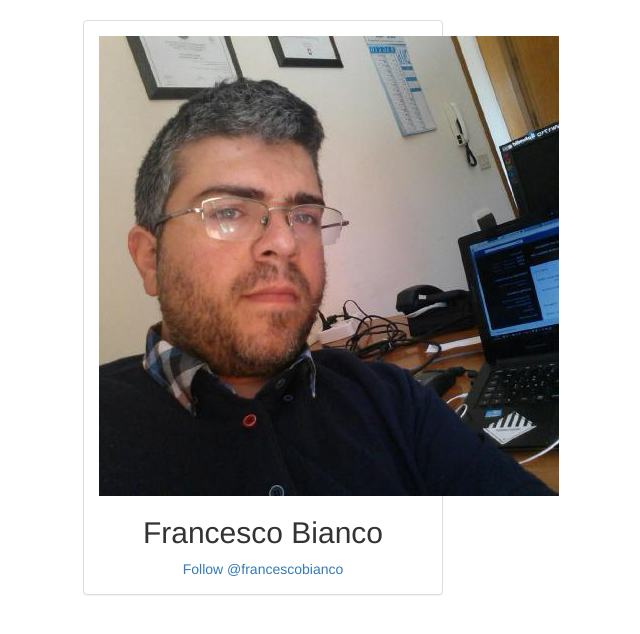
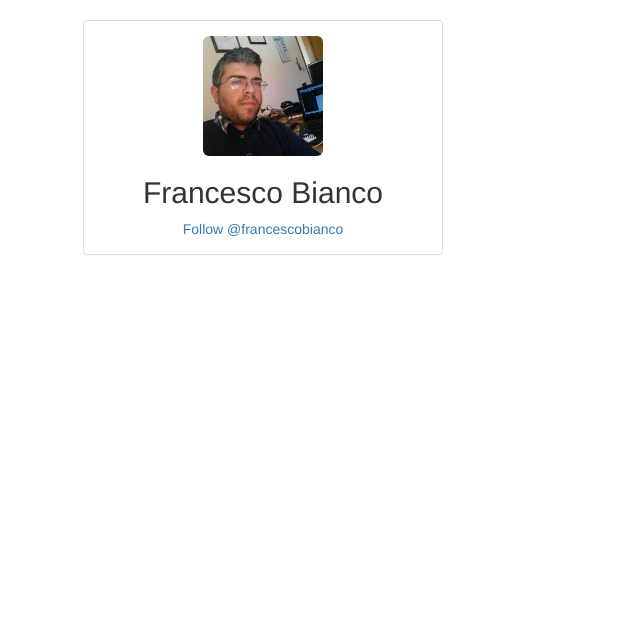
Before and after one commit to francescobianco/qbasic, a plain HTML site: page index.html in a window 1280 px wide. Shown: the whole page, without its empty margins (377-1017 px from the left). Drawn offline with nearby package versions, Linux system fonts and the light colour scheme.

```diff
--- a/index.html
+++ b/index.html
@@ -17,8 +17,8 @@
 
                 <div class="panel-body">
 
-                    <img src="francescobianco.jpg" alt="Francesco Bianco">
-                    <h2>Francesco Bianco</h2>
+                    <img src="francescobianco.jpg" class="img-rounded" alt="Francesco Bianco" width="120">
+                    <h2 class="">Francesco Bianco</h2>
                     <a href="https://twitter.com/francescobianco" class="twitter-follow-button" data-show-count="false" data-size="large">Follow @francescobianco</a>
                     <script>!function(d,s,id){var js,fjs=d.getElementsByTagName(s)[0],p=/^http:/.test(d.location)?'http':'https';if(!d.getElementById(id)){js=d.createElement(s);js.id=id;js.src=p+'://platform.twitter.com/widgets.js';fjs.parentNode.insertBefore(js,fjs);}}(document, 'script', 'twitter-wjs');</script>
 
```
